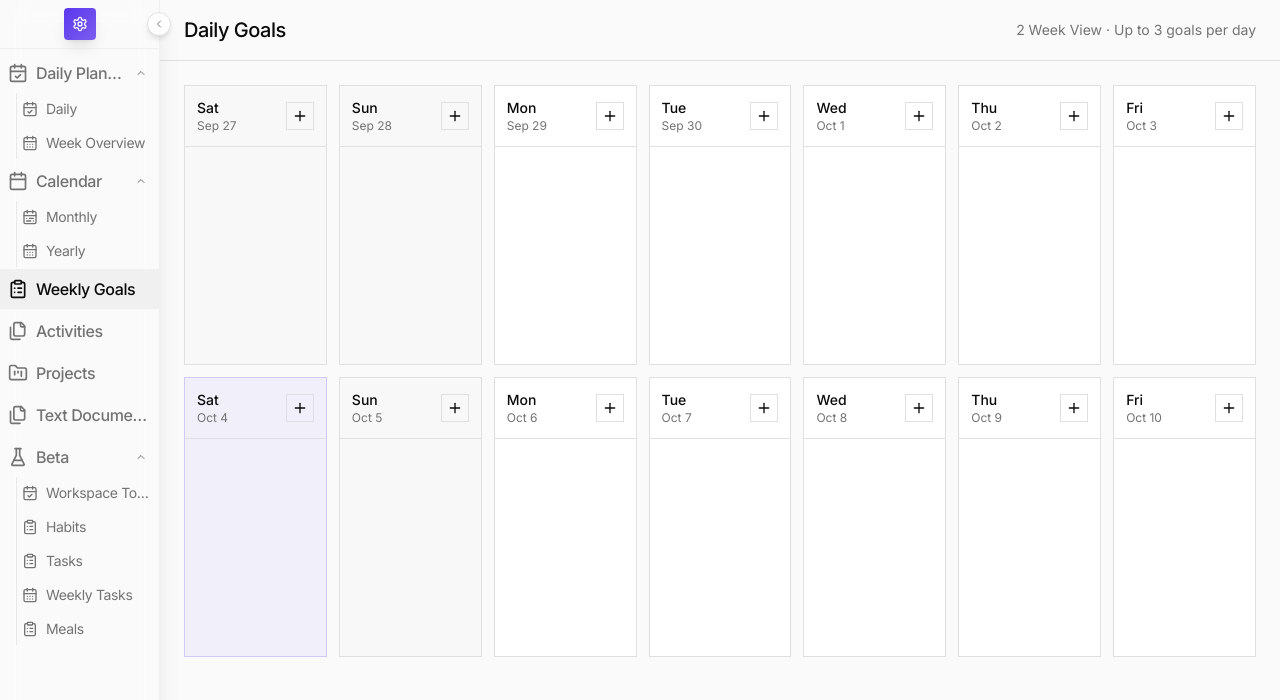
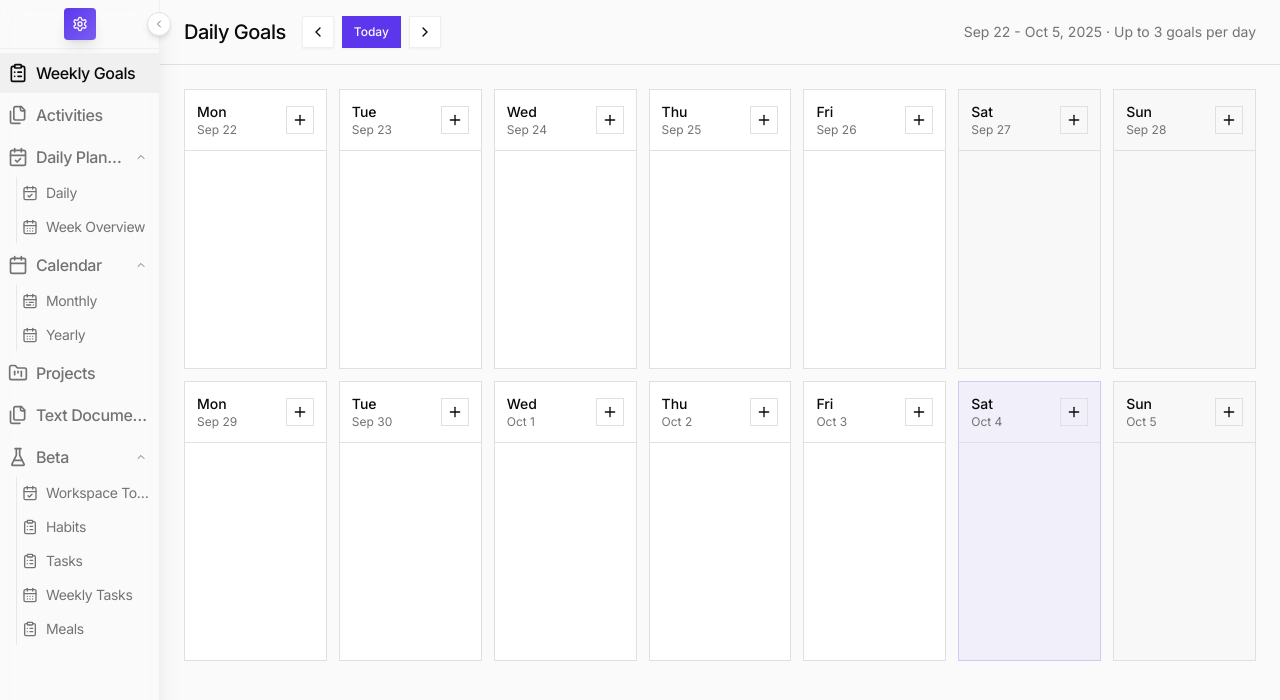
Before and after one commit to obihughes/omega-planner, a Next.js app: page /goals/weekly in a window 1280 px wide. Shown: the top 700 px of the page. Built offline with nearby package versions, Linux system fonts and the light colour scheme.

Commit message:
feat(navigation): add Projects Calendar and Timeline links to Beta page; enhance Weekly Goals page with week navigation buttons and current week display

```diff
--- a/app/beta/page.tsx
+++ b/app/beta/page.tsx
@@ -14,6 +14,8 @@ export default function BetaIndexPage() {
           <Link href="/beta/habits" className={cn("border rounded-md p-4 hover:bg-accent/40 transition-colors")}>Habits</Link>
           <Link href="/beta/tasks" className={cn("border rounded-md p-4 hover:bg-accent/40 transition-colors")}>Tasks</Link>
           <Link href="/beta/tasks/weekly" className={cn("border rounded-md p-4 hover:bg-accent/40 transition-colors")}>Weekly Tasks</Link>
+          <Link href="/projects?view=calendar" className={cn("border rounded-md p-4 hover:bg-accent/40 transition-colors")}>Projects Calendar</Link>
+          <Link href="/projects/timeline" className={cn("border rounded-md p-4 hover:bg-accent/40 transition-colors")}>Projects Timeline</Link>
           <Link href="/beta/meals" className={cn("border rounded-md p-4 hover:bg-accent/40 transition-colors")}>Meals</Link>
         </div>
       </div>
--- a/app/goals/weekly/page.tsx
+++ b/app/goals/weekly/page.tsx
@@ -8,7 +8,7 @@ import { Input } from '@/components/ui/input';
 import { Textarea } from '@/components/ui/textarea';
 import { GoalsStorage, dateFromDateKey } from '@/utils';
 import { WeekGoals, WeeklyGoal } from '@/types';
-import { Trash2, Plus, ExternalLink, MoreVertical, Edit2, Save, X, StickyNote } from 'lucide-react';
+import { Trash2, Plus, ExternalLink, MoreVertical, Edit2, Save, X, StickyNote, ChevronLeft, ChevronRight } from 'lucide-react';
 
 const GOAL_COLORS = [
   { name: 'Gray', bg: 'bg-gray-500/10', border: 'border-gray-500/30', text: 'text-gray-700 dark:text-gray-300', value: 'gray' },
@@ -42,16 +42,23 @@ function toWeekStartKey(date: Date): string {
 export default function WeeklyGoalsPage() {
   const router = useRouter();
 
-  // Generate 14 days: 7 days before today, today, 6 after (2 weeks total)
+  // State for week navigation (0 = current week, -1 = previous week, 1 = next week, etc.)
+  const [weekOffset, setWeekOffset] = useState(0);
+
+  // Generate 14 days: 7 days before the start of current week, current week, 6 after (2 weeks total)
   const days = useMemo(() => {
     const today = new Date();
     today.setHours(12, 0, 0, 0);
+    // Calculate the Monday of the target week
+    const targetMonday = new Date(today);
+    targetMonday.setDate(today.getDate() - today.getDay() + 1 + (weekOffset * 7)); // Monday of target week
+
     return Array.from({ length: 14 }, (_, i) => {
-      const d = new Date(today);
-      d.setDate(today.getDate() + i - 7); // 7 days before, then today, then 6 after
+      const d = new Date(targetMonday);
+      d.setDate(targetMonday.getDate() + i - 7); // 7 days before target Monday, then 7 days after
       return d;
     });
-  }, []);
+  }, [weekOffset]);
 
   // Client-only: load goals across visible weeks after mount to avoid SSR hydration mismatch
   const [goalsData, setGoalsData] = useState<Record<string, WeekGoals>>({});
@@ -125,12 +132,75 @@ export default function WeeklyGoalsPage() {
 
   const todayKey = toDateKey(new Date());
 
+  const goToPreviousWeek = useCallback(() => {
+    setWeekOffset(prev => prev - 1);
+  }, []);
+
+  const goToNextWeek = useCallback(() => {
+    setWeekOffset(prev => prev + 1);
+  }, []);
+
+  const goToCurrentWeek = useCallback(() => {
+    setWeekOffset(0);
+  }, []);
+
+  // Calculate current week range for display
+  const currentWeekRange = useMemo(() => {
+    if (days.length === 0) return '';
+    const startDate = days[0];
+    const endDate = days[days.length - 1];
+    const startMonth = startDate.toLocaleDateString(undefined, { month: 'short' });
+    const endMonth = endDate.toLocaleDateString(undefined, { month: 'short' });
+    const startDay = startDate.getDate();
+    const endDay = endDate.getDate();
+    const year = endDate.getFullYear();
+
+    if (startDate.getMonth() === endDate.getMonth()) {
+      return `${startMonth} ${startDay}-${endDay}, ${year}`;
+    } else {
+      return `${startMonth} ${startDay} - ${endMonth} ${endDay}, ${year}`;
+    }
+  }, [days]);
+
   return (
     <AppLayout>
       <div className="h-full flex flex-col">
         <header className="flex items-center justify-between px-6 py-4 border-b">
-          <h1 className="text-xl font-medium">Daily Goals</h1>
-          <div className="text-sm text-muted-foreground">2 Week View · Up to 3 goals per day</div>
+          <div className="flex items-center gap-4">
+            <h1 className="text-xl font-medium">Daily Goals</h1>
+            <div className="flex items-center gap-2">
+              <Button
+                variant="outline"
+                size="sm"
+                onClick={goToPreviousWeek}
+                className="h-8 w-8 p-0"
+                title="Previous week"
+              >
+                <ChevronLeft className="w-4 h-4" />
+              </Button>
+              <Button
+                variant={weekOffset === 0 ? "default" : "outline"}
+                size="sm"
+                onClick={goToCurrentWeek}
+                className="h-8 px-3 text-xs"
+                title="Go to current week"
+              >
+                Today
+              </Button>
+              <Button
+                variant="outline"
+                size="sm"
+                onClick={goToNextWeek}
+                className="h-8 w-8 p-0"
+                title="Next week"
+              >
+                <ChevronRight className="w-4 h-4" />
+              </Button>
+            </div>
+          </div>
+          <div className="text-sm text-muted-foreground">
+            {currentWeekRange} · Up to 3 goals per day
+          </div>
         </header>
 
         <div className="flex-1 overflow-y-auto px-6 py-6">
--- a/components/ui/Navigation.tsx
+++ b/components/ui/Navigation.tsx
@@ -154,6 +154,22 @@ export function Navigation() {
 
   const navItems = [
     {
+      key: 'weekly-goals',
+      href: '/goals/weekly',
+      label: 'Weekly Goals',
+      icon: ClipboardList,
+      active: pathname === '/goals/weekly',
+      subViews: []
+    },
+    {
+      key: 'activities',
+      href: '/activities',
+      label: 'Activities',
+      icon: Files,
+      active: pathname === '/activities',
+      subViews: []
+    },
+    {
       key: 'daily-planner',
       href: '/',
       label: 'Daily Planner',
@@ -174,22 +190,6 @@ export function Navigation() {
         { key: 'calendar-monthly', type: 'calendar', mode: 'monthly', label: 'Monthly', icon: CalendarRange, active: pathname === '/calendar' && calendarViewMode === 'monthly' },
         { key: 'calendar-yearly', type: 'calendar', mode: 'yearly', label: 'Yearly', icon: CalendarDays, active: pathname === '/calendar' && calendarViewMode === 'yearly' }
       ]
-    },
-    {
-      key: 'weekly-goals',
-      href: '/goals/weekly',
-      label: 'Weekly Goals',
-      icon: ClipboardList,
-      active: pathname === '/goals/weekly',
-      subViews: []
-    },
-    {
-      key: 'activities',
-      href: '/activities',
-      label: 'Activities',
-      icon: Files,
-      active: pathname === '/activities',
-      subViews: []
     },
     {
       key: 'projects',
```
Also changed, not shown: 1 other file (tests, documents, lock files or other folders).
